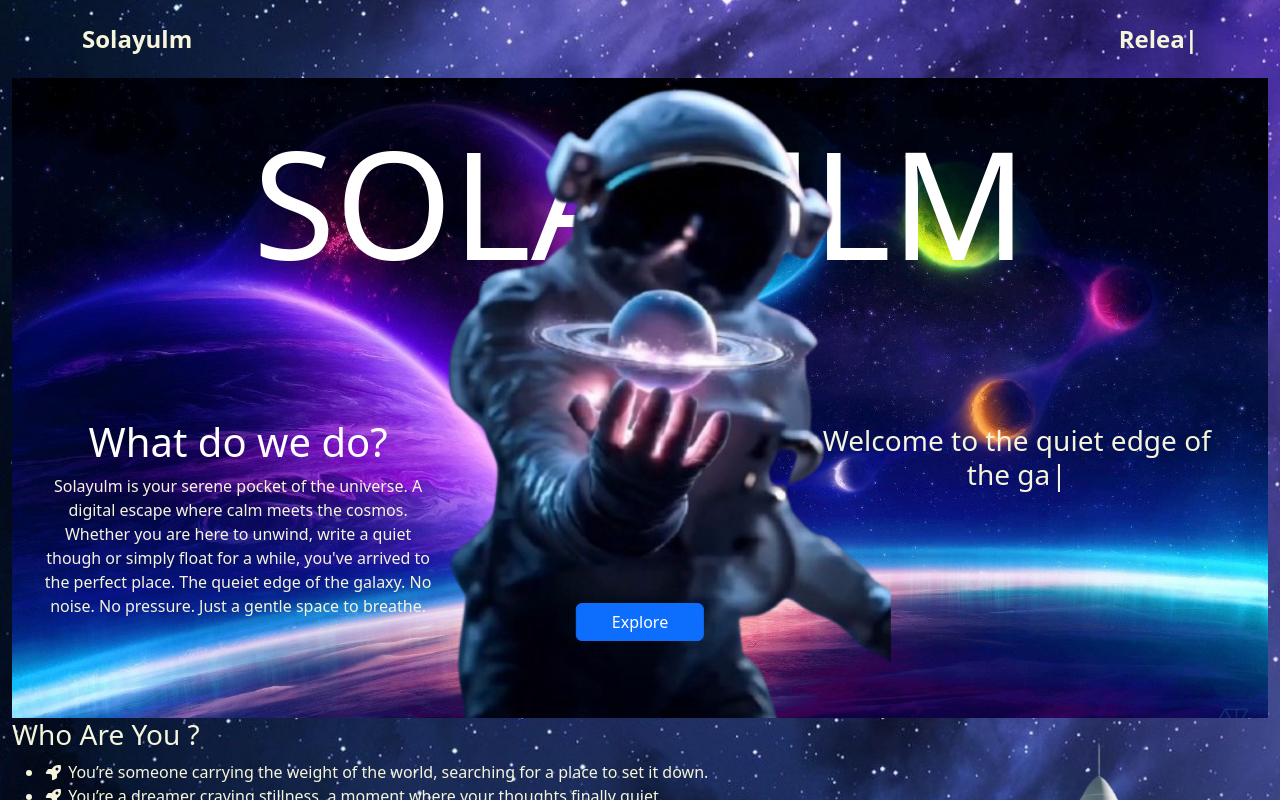
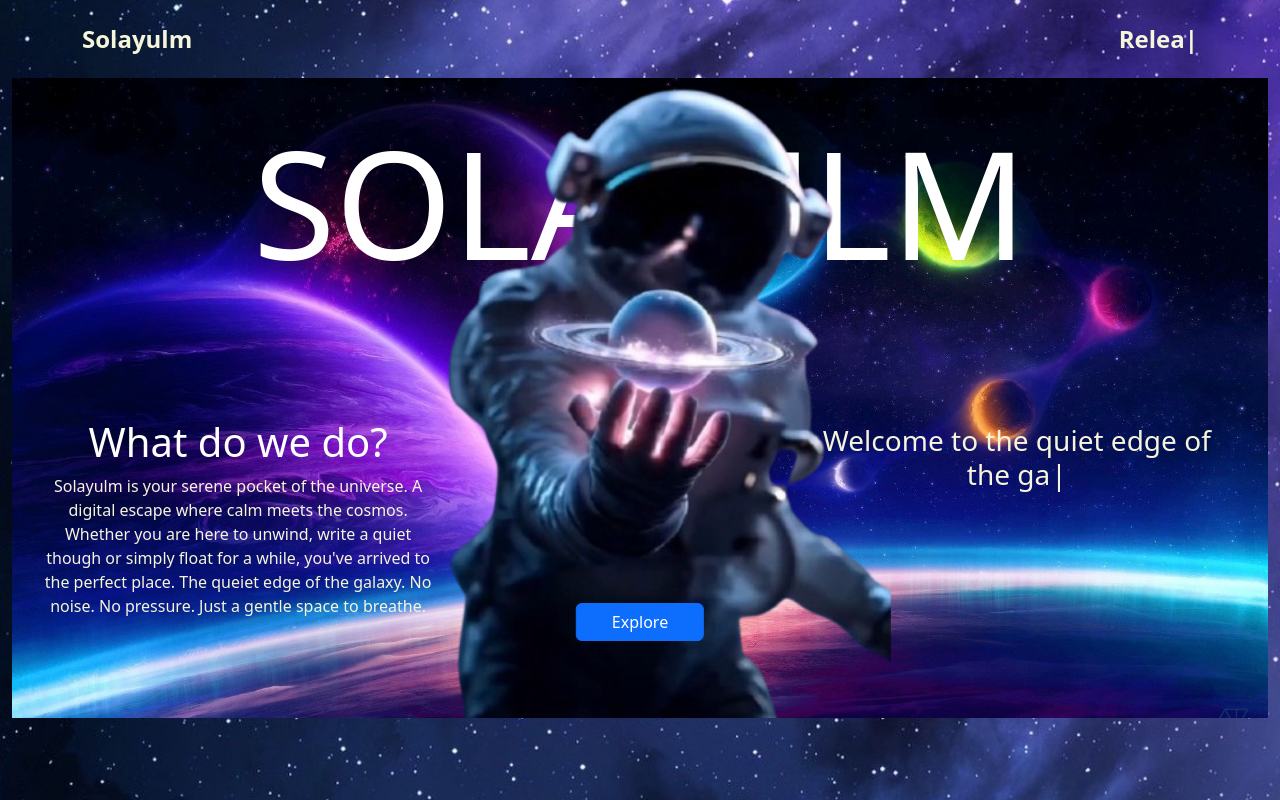
Before and after one commit to DanilleH22/solayulm, a React (Vite) app in the folder solayulm/: page / in a window 1280 px wide. Built offline with nearby package versions, Linux system fonts and the light colour scheme.

Commit message:
Add styling for who are you section

```diff
--- a/solayulm/src/styles/Homepage.module.css
+++ b/solayulm/src/styles/Homepage.module.css
@@ -78,3 +78,104 @@ body, html {
     transition: background-color 0.3s ease;
     width: 15%;
 }
+
+/*.servicesText {
+    background-color: rgba(0, 0, 0, 0.6);  semi-transparent background
+    padding: 20px;
+    margin: 20px auto;
+    border-radius: 10px;
+    width: 60%;
+    text-align: center;
+    display: flex;
+    flex-direction: column;
+    align-items: center;
+    justify-content:left
+ } */
+
+/*.servicesText li {
+
+    text-align: left;
+    color: white;
+    width: 60%;
+    height: auto;
+    list-style: inside;
+    list-style-type:circle;
+    font-size: 18px;
+    line-height: 1.6;
+    border: 10px solid white;
+
+} */
+
+.servicesText {
+
+    padding: 20px;
+    margin: 20px auto;
+
+    width: 75%;
+    text-align: left;
+    display: flex;
+    flex-direction: column;
+    justify-content: center;
+    height: 70%;
+}
+
+.servicesText h3 {
+    color: white;
+    margin-bottom: 20px;
+    text-align: center;
+}
+
+.servicesText ul {
+    list-style: none;
+    padding-left: 0px;
+    margin: 0;
+}
+
+.servicesText li {
+    color: white;
+    font-size: 18px;
+    line-height: 1.6;
+    margin-bottom: 15px;
+    padding-left: 30px;
+    position: relative;
+}
+
+
+.servicesText li::before {
+
+  font-family: "Font Awesome 6 Free";
+  font-weight: 900;
+  position: absolute;
+  left: 0;
+  top: 0;
+
+}
+
+/*
+
+.servicesImg {
+    display: flex;
+    align-items: center;
+    justify-content: center;
+  }
+
+  .servicesImg img {
+    max-width: 80%;
+    max-height: 100%;
+    height: auto;
+    border-radius: 10px;
+  }
+   */
+  .servicesTextWrapper {
+    display: flex;
+    align-items: center;
+  }
+
+
+
+  .servicesImg img {
+
+    height: 80%;
+    transform: rotate(40deg);
+    border-radius: 10px;
+  }
```
